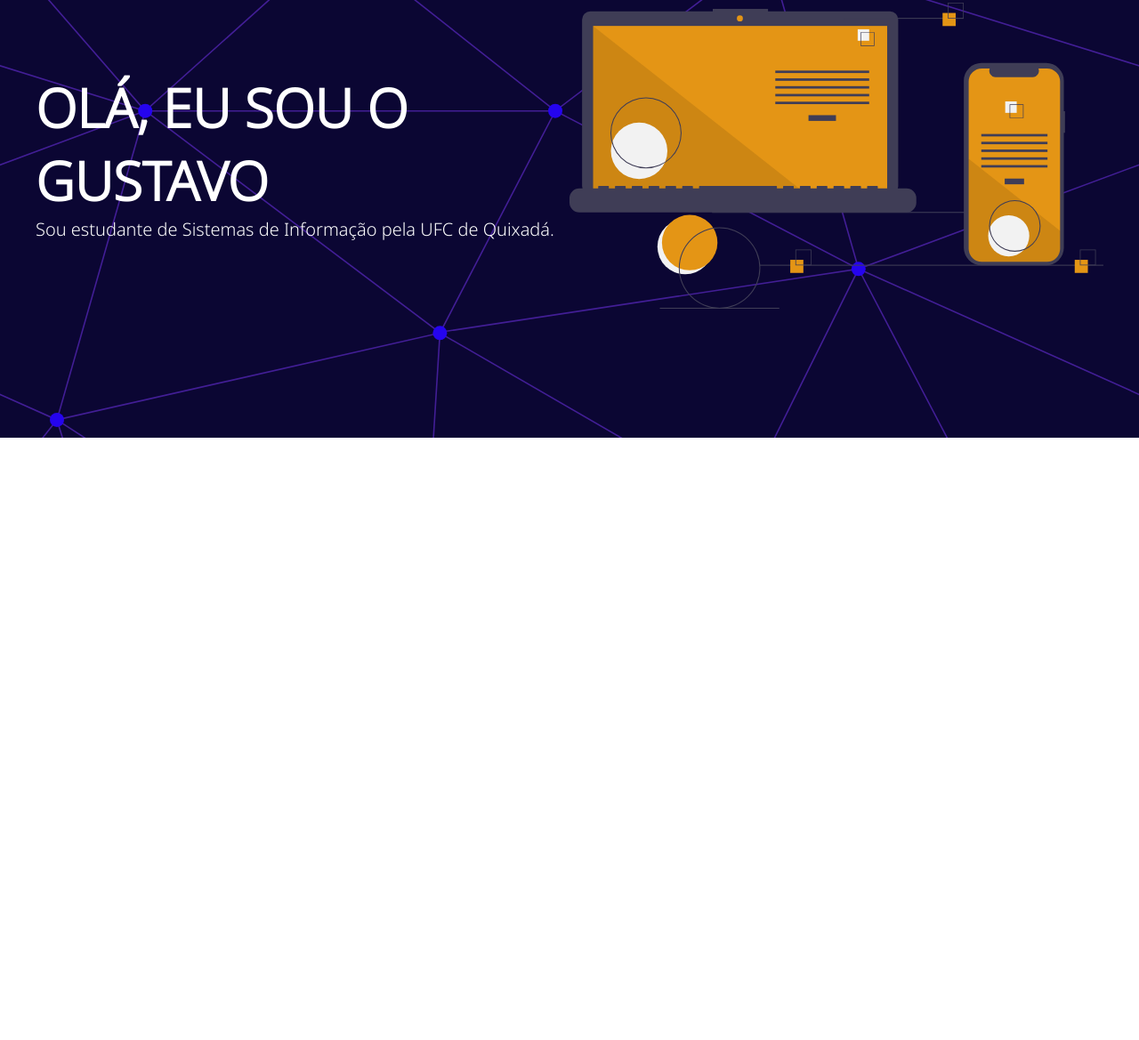
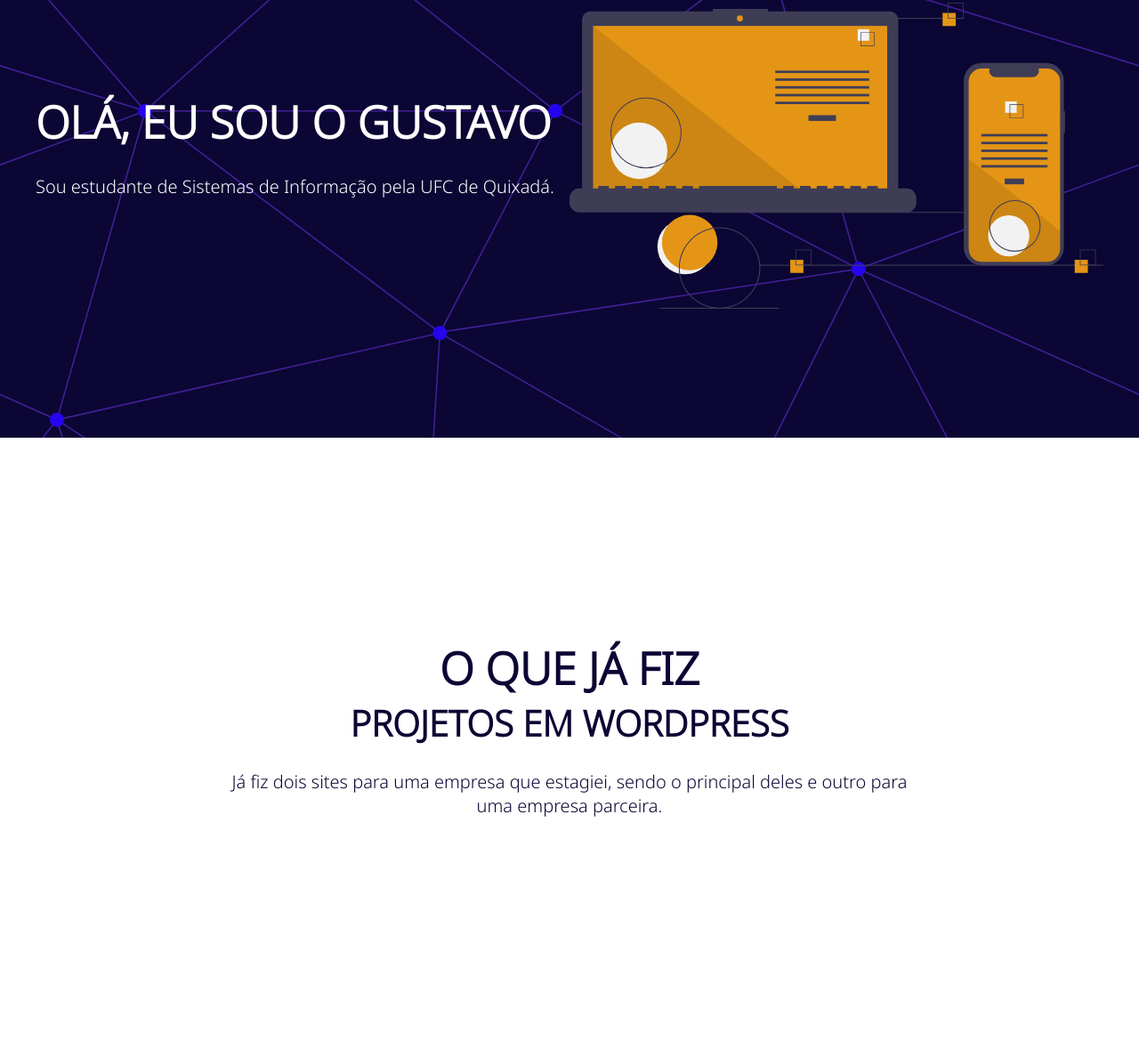
Before and after one commit to Gustavo-Almeida-M/Mini-projetos, a plain HTML site: page index.html in a window 1280 px wide. Shown: the part 255-1424 px from the top of the page at 89% size. Before the commit the page ends 800 px from the top, so only its background shows below. Drawn offline with Linux system fonts and the light colour scheme.

Commit message:
Começo das 'habilidade', onde só criei e centralizei um texto dizendo o básico sobre um projeto

```diff
--- a/elements.css
+++ b/elements.css
@@ -8,6 +8,7 @@
 html
 {
     font-size: 62.5%;
+    scroll-behavior: smooth;
 }
 /* font-family: 'Merriweather', serif;
 font-family: 'Noto Sans', sans-serif; */
@@ -27,7 +28,7 @@ h1
 }
 h2
 {
-    font-size: 4.5rem;
+    font-size: 5rem;
 }
 h3
 {
@@ -37,3 +38,8 @@ h4
 {
     font-size: 3.5rem;
 }
+p
+{
+    margin-top: 2.5rem;
+    margin-bottom: 2.5rem;
+}
--- a/index.html
+++ b/index.html
@@ -17,19 +17,20 @@
 </head>
 <body>
     <aside class="menu">
-        <div  class="menu_content conteudo_principal" id="inicio">
+        <div  class="menu_content conteudo_principal"">
             <h1>Logo</h1>
             <nav>
                 <ul>
                     <li><a href="#inicio">Inicio</a></li>
+                    <li><a href="#habilidades">Habilidades</a></li>
                     <li><a href="#contatos">Contato</a></li>
-                    <li><a href="#habilidades">Habilidades</a></li>
+                    <li><a href="#projetos">Projetos</a></li>
                 </ul>
             </nav>
         </div>
     </aside>
 
-    <div class="menu_space"></div>
+    <div class="menu_space" id="inicio" ></div>
 
     <section class="fundo_principal">
         <div class="conteudo_principal intro_content">
@@ -46,5 +47,16 @@
             </div>
         </div>
     </section>
+        <div class="conteudo_principal fundo_branco sec_habilidades" id="habilidades">
+            <h2>
+                O que já fiz
+            </h2>
+            <h3>
+                Projetos em WordPress
+            </h3>
+            <p>
+                Já fiz dois sites para uma empresa que estagiei, sendo o principal deles e outro para uma empresa parceira.
+            </p>
+        </div>
 </body>
 </html>
--- a/style.css
+++ b/style.css
@@ -7,11 +7,15 @@
     height: 67.7rem;
     color: #fff;
 }
+.fundo_branco
+{
+    height: 67.7rem;
+    color: #0b0633;
+}
 .conteudo_principal
 {
     max-width: 120rem;
     margin: 0 auto;
-
 }
 
 .intro_content
@@ -26,13 +30,16 @@
     flex-flow: column wrap;
     justify-content: center;
 }
-.intro_text h2
-{
-    font-size: 6rem;
-    text-transform: uppercase;
-}
 .intro_img img
 {
     max-width: 100%;
     height: auto;
 }
+.sec_habilidades
+{
+    max-width: 80rem;
+    display: flex;
+    flex-flow: column wrap;
+    justify-content: center;
+    text-align: center;
+}
```
